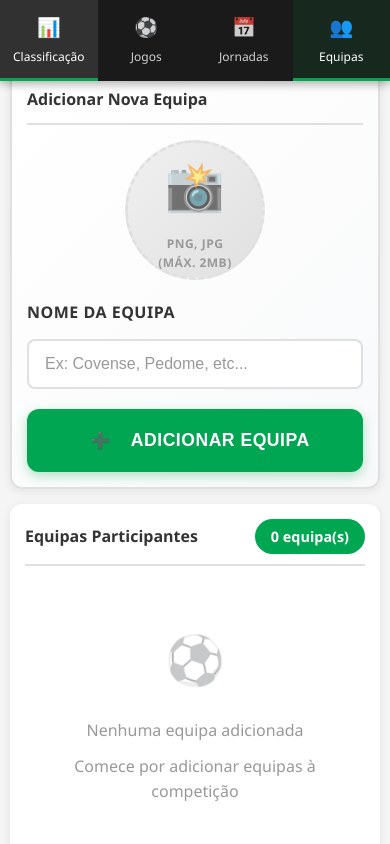
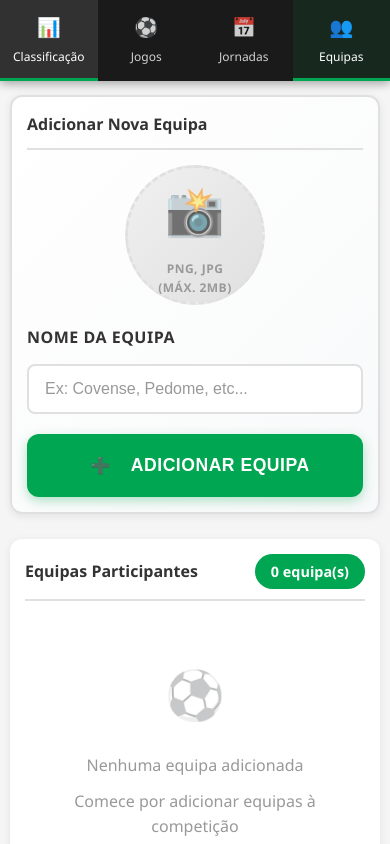
Before and after one commit to GoncaloAzev14/futsal_manager, an Angular app in the folder futsal-manager/: page /league/teams in a window 390 px wide. Built offline with nearby package versions, Linux system fonts and the light colour scheme.

Commit message:
styling refinement

```diff
--- a/futsal-manager/src/app/league/league.component.html
+++ b/futsal-manager/src/app/league/league.component.html
@@ -1,4 +1,4 @@
-<nav class="nav-header">
+<div class="nav-header">
   <div class="nav-container">
     <ul class="nav-links">
       <li><a routerLink="/league/standings" routerLinkActive="active" data-icon="📊">Classificação</a></li>
@@ -7,6 +7,6 @@
       <li><a routerLink="/league/teams" routerLinkActive="active" data-icon="👥">Equipas</a></li>
     </ul>
   </div>
-</nav>
+</div>
 
 <router-outlet />
--- a/futsal-manager/src/styles.scss
+++ b/futsal-manager/src/styles.scss
@@ -1961,6 +1961,7 @@ input[type="file"]::-webkit-file-upload-button:hover {
   .card {
     border-radius: 12px;
     margin-bottom: 15px;
+    margin-top: 25px;
     padding: 15px;
     box-shadow: 0 2px 8px rgba(0, 0, 0, 0.08);
   }
```
